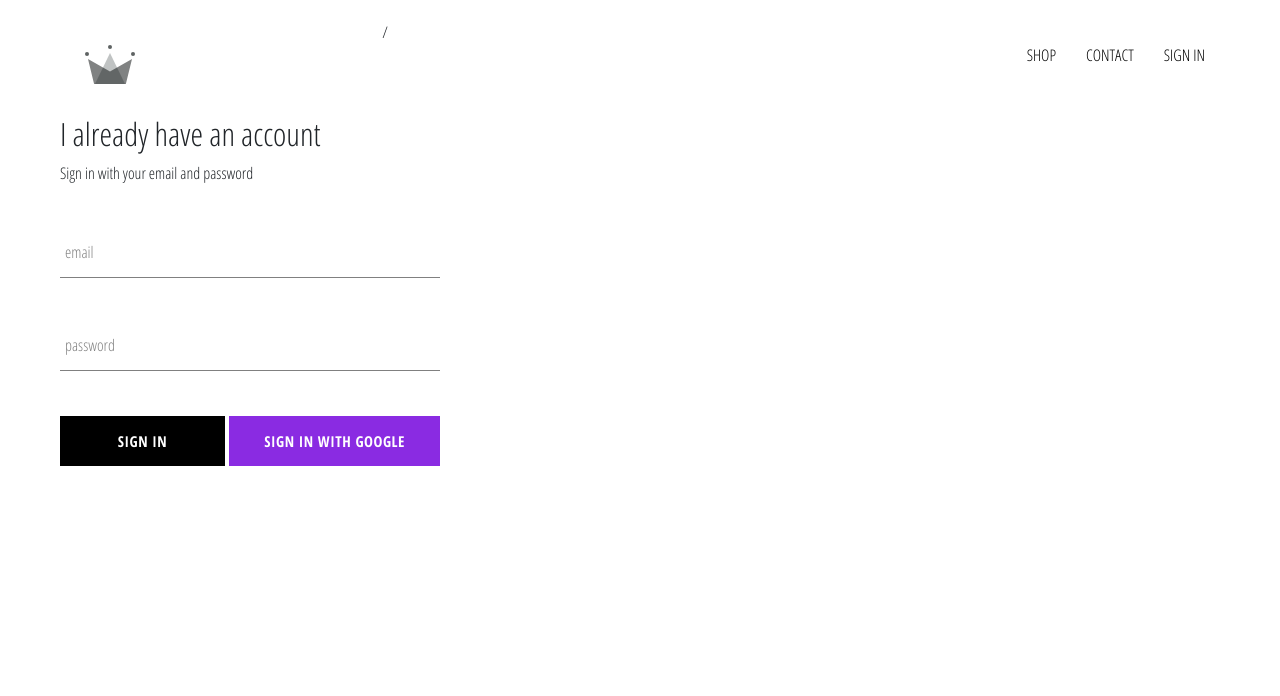
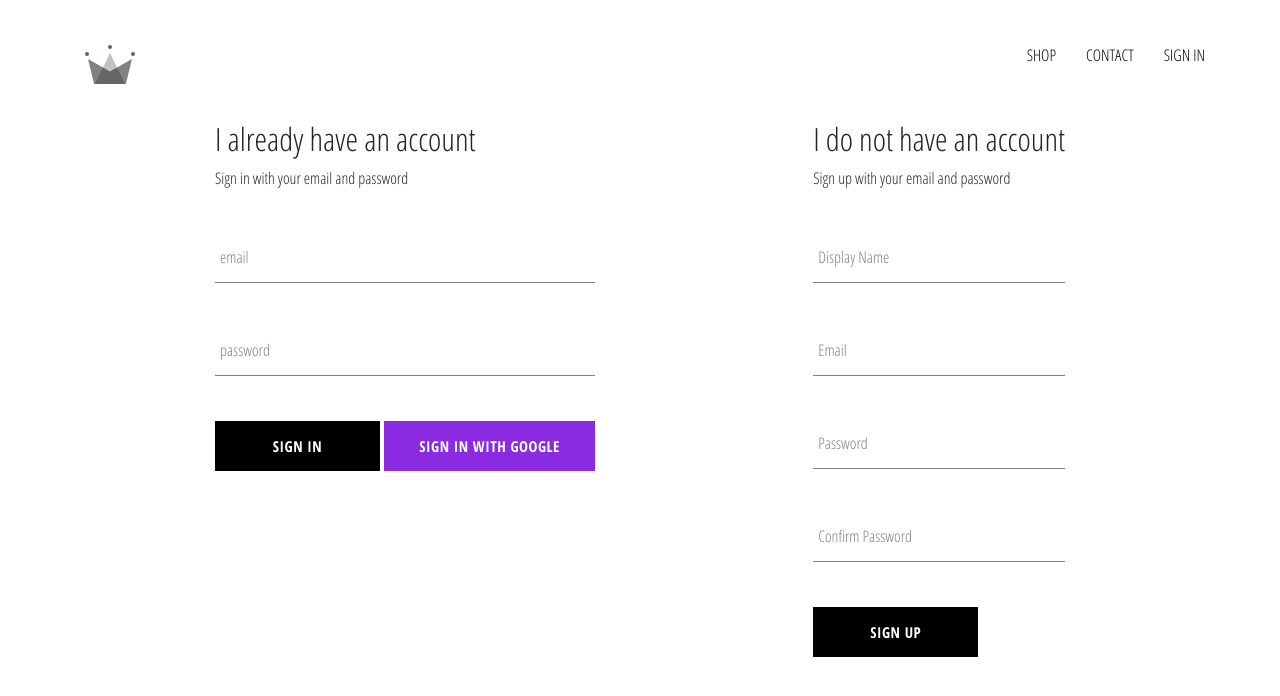
Before and after one commit to jorgeasimas/e-commerce, a React (Create React App) app: page /sign-in in a window 1280 px wide. Shown: the top 696 px of the page. Built offline with nearby package versions, Linux system fonts and the light colour scheme; no server answers.

Commit message:
implemented firebase utils, included feature to store authenticated users into firestore database

```diff
--- a/src/App.js
+++ b/src/App.js
@@ -6,7 +6,7 @@ import HomePage from './pages/homepage/homepage.component';
 import ShopPage from './pages/shop/shop.component';
 import SignInAndSignUpPage from './pages/sign-in-and-sign-up/sign-in-and-sign-up.component';
 import Header from './components/header/header.component';
-import {auth} from './firebase/firebase.utils';
+import {auth, creatUserProfileDocument} from './firebase/firebase.utils';
 
 const HatsPage = (props) => (
   <div>
@@ -29,9 +29,23 @@ class App extends React.Component {
   unsubscribeFromAuth = null
 
   componentDidMount() {
-    this.unsubscribeFromAuth = auth.onAuthStateChanged(user => {
-      this.setState({ currentUser: user});
-    })
+    this.unsubscribeFromAuth = auth.onAuthStateChanged(async userAuth => {
+      if(userAuth) {//if it's logged in
+        const userRef = await creatUserProfileDocument(userAuth);//it gets the userRef of a new or old user
+
+        userRef.onSnapshot(snapShot => {
+          this.setState({
+            currentUser: {
+              id: snapShot.id,
+              ...snapShot.data()
+            }
+          });
+          console.log(this.state);
+        });
+      }
+        this.setState({ currentUser: userAuth});//if userAuth is not logged in it will set the current user to null
+
+    });
   }
 
   componentWillUnmount() {
--- a/src/components/header/header.component.jsx
+++ b/src/components/header/header.component.jsx
@@ -10,7 +10,7 @@ const Header = ({ currentUser}) => (
     <div className='header'>
         <Link className='logo-container' to='/'>
          <Logo className='logo'/>
-        </Link>/
+        </Link>
         <div className='options'>
             <Link className='option' to ='/shop'>
                 SHOP
--- /dev/null
+++ b/src/components/sign-up/sign-up.component.jsx
@@ -0,0 +1,95 @@
+import React from 'react';
+
+import FormInput from '../form-input/form-input.component';
+import CustomButton from '../custom-button/custom-button.component';
+
+import { auth, creatUserProfileDocument } from '../../firebase/firebase.utils';
+
+import './sign-up.styles.scss';
+
+class SignUp extends React.Component {
+    constructor(){
+        super();
+
+        this.state = {
+            displayName: '',
+            email: '',
+            password:'',
+            confirmPassword: ''
+        }
+    }
+handleSubmit = async event => {
+    event.preventDefault();
+
+    const {displayName, email, password, confirmPassword} = this.state;
+
+    if(password !== confirmPassword){
+        alert("password don't match");
+        return;
+    }
+    try {
+        const {user} = await auth.createUserWithEmailAndPassword(email, password);
+        await creatUserProfileDocument(user, {displayName});
+
+        this.setState({//after new user is created in Database it will set all states to empty string
+            displayName: '',
+            email: '',
+            password:'',
+            confirmPassword: ''
+        })
+    } catch {
+
+    }
+}
+
+HandleChange = event => {
+   const {name, value} = event.target
+   this.setState({[name]: value});
+}
+    render() {
+        const {displayName, email, password, confirmPassword} = this.state;
+        return(
+            <div className='sign up'>
+                <h2 className='title'>I do not have an account</h2>
+                <span>Sign up with your email and password</span>
+                <form className='sign-up-form' onSubmit={this.handleSubmit}>
+                    <FormInput
+                        type='text'
+                        name='displayName'
+                        value={displayName}
+                        onChange= {this.HandleChange}
+                        label='Display Name'
+                        required
+                    />
+                    <FormInput
+                        type='email'
+                        name='email'
+                        value={email}
+                        onChange= {this.HandleChange}
+                        label='Email'
+                        required
+                    />
+                    <FormInput
+                        type='password'
+                        name='password'
+                        value={password}
+                        onChange= {this.HandleChange}
+                        label='Password'
+                        required
+                    />
+                     <FormInput
+                        type='password'
+                        name='confirmPassword'
+                        value={confirmPassword}
+                        onChange= {this.HandleChange}
+                        label='Confirm Password'
+                        required
+                    />
+                    <CustomButton type='submit'>SIGN UP</CustomButton>
+                </form>
+            </div>
+        );
+    }
+}
+
+export default SignUp;
--- /dev/null
+++ b/src/components/sign-up/sign-up.styles.scss
@@ -0,0 +1,9 @@
+.sign-up{
+    display: flex;
+    flex-direction: column;
+    width: 380px;
+
+    .title{
+        margin: 10px 0;
+    }
+}
--- a/src/firebase/firebase.utils.js
+++ b/src/firebase/firebase.utils.js
@@ -13,6 +13,33 @@ const config = {
     measurementId: "G-2CPECFQM18"
   };
 
+
+  export const creatUserProfileDocument = async(userAuth, additionalData) => {
+    if(!userAuth) return; //if user not logged in don't do anything
+
+    const userRef = firestore.doc(`users/${userAuth.uid}`);//passes the reference based on user uid on that location
+
+    const snapShot = await userRef.get();//assync request and gets the snapshot - SnapShot simply represents the data
+
+    if(!snapShot.exists){//with "exists" props wich tells if there's any data there (if it is already inside the Database)
+      const {displayName, email} = userAuth;
+      const createdAt = new Date();
+
+      try {
+        await userRef.set({//any CRUD method is only performed with documentRef
+          displayName,
+          email,
+          createdAt,
+          ...additionalData
+        })
+      } catch(error){
+        console.log('error creating user', error.message);
+    }
+  }
+  return userRef;
+
+  };
+
   firebase.initializeApp(config);
 
   export const auth = firebase.auth();
--- a/src/pages/sign-in-and-sign-up/sign-in-and-sign-up.component.jsx
+++ b/src/pages/sign-in-and-sign-up/sign-in-and-sign-up.component.jsx
@@ -1,11 +1,13 @@
 import React from 'react';
 import SignIn from '../../components/sign-in/sign-in.component';
+import SignUp from '../../components/sign-up/sign-up.component';
 
 import './sign-in-and-sign-up.styles.scss';
 
 const SignInAndSignUpPage = () => (
     <div className="sign-in-and-sign-up">
         <SignIn />
+        <SignUp />
     </div>
 );
 
--- a/src/pages/sign-in-and-sign-up/sign-in-and-sign-up.styles.scss
+++ b/src/pages/sign-in-and-sign-up/sign-in-and-sign-up.styles.scss
@@ -0,0 +1,6 @@
+.sign-in-and-sign-up {
+    width: 850px;
+    display: flex;
+    justify-content: space-between;
+    margin: 30px auto;
+}
```
